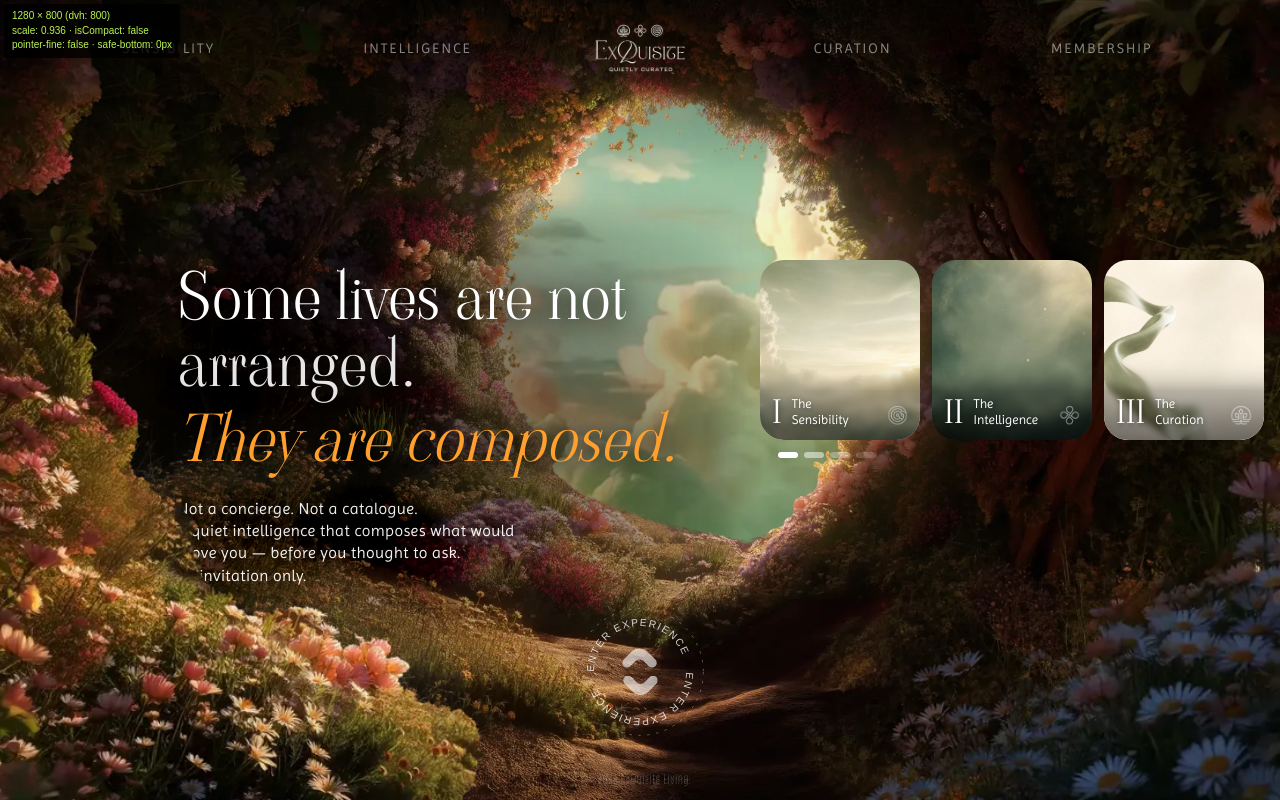
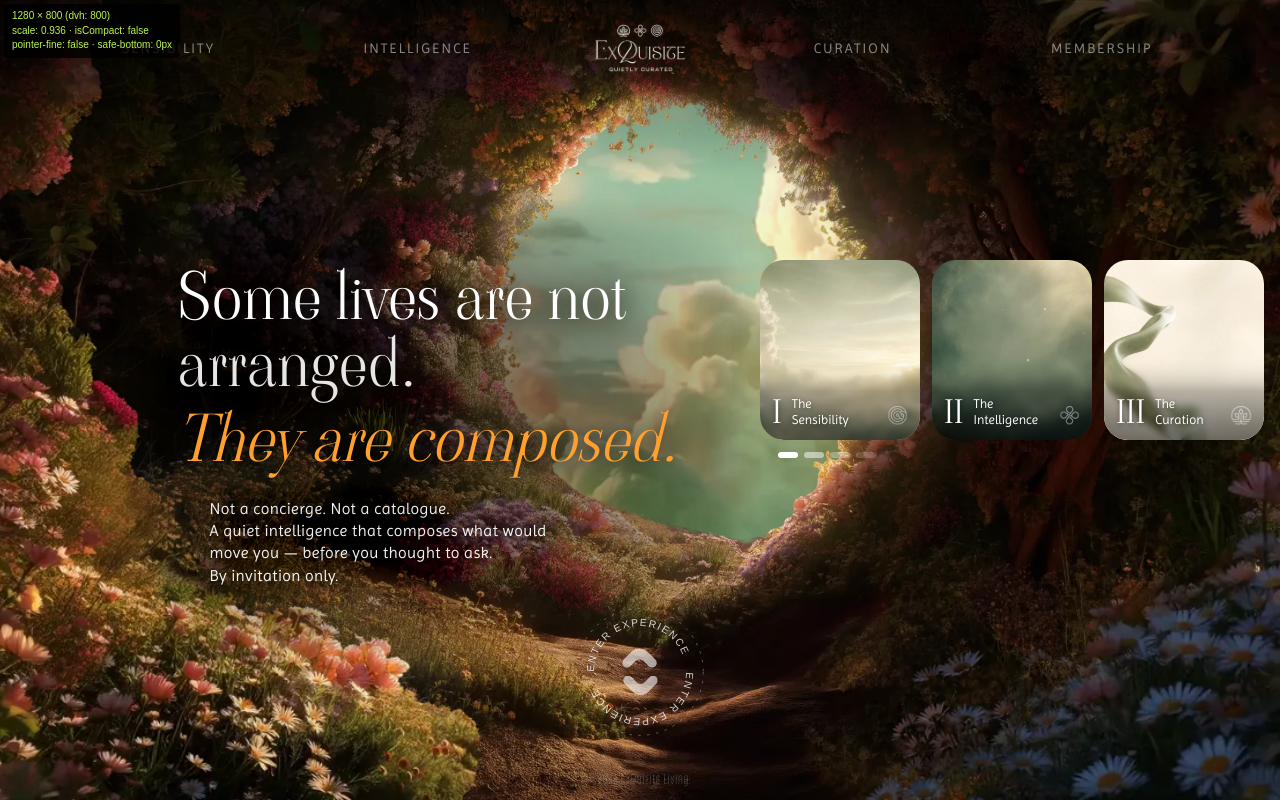
Before and after one commit to Quasar-Tech-in/Exquisite_living_frontend, a Next.js app: page / in a window 1280 px wide. Built offline with nearby package versions, Linux system fonts and the light colour scheme.

Commit message:
style: apply 32px left indentation to hero subtext paragraph and fix z-index layering

```diff
--- a/components/HeroTitleAndSubText.tsx
+++ b/components/HeroTitleAndSubText.tsx
@@ -13,7 +13,7 @@ export default function HeroTitleAndSubText({
   return (
     <motion.div
       className="pointer-events-none absolute top-[20dvh] md:top-[30dvh] short:top-[16dvh] left-[8vw] md:left-[12vw] flex flex-col items-center text-left text-white"
-      style={{ zIndex: 7, x: textX }}
+      style={{ zIndex: 9, x: textX }}
     >
       <motion.div
         initial={isReturning ? { x: -2500, scale: 4 } : {}}
@@ -44,7 +44,7 @@ export default function HeroTitleAndSubText({
           </h1>
         </motion.div>
         <motion.p
-          className={`relative z-10 mt-4 md:mt-6 short:mt-2 max-w-80 md:max-w-85 short:max-w-70 text-[14px] md:text-[16px] short:text-[12px] leading-[1.4] font-normal tracking-[0.02em] text-white/95 ${imprima.className}`}
+          className={`relative z-10 mt-4 md:mt-6 short:mt-2 ml-8 max-w-80 md:max-w-85 short:max-w-70 text-[14px] md:text-[16px] short:text-[12px] leading-[1.4] font-normal tracking-[0.02em] text-white/95 ${imprima.className}`}
           style={{ textShadow: "0 2px 16px rgba(0,0,0,0.9), 0 4px 28px rgba(0,0,0,0.7)" }}
           initial={isReturning ? { translateY: 0, opacity: 1 } : { translateY: 60, opacity: 0 }}
           animate={{ translateY: 0, opacity: 1 }}
```
